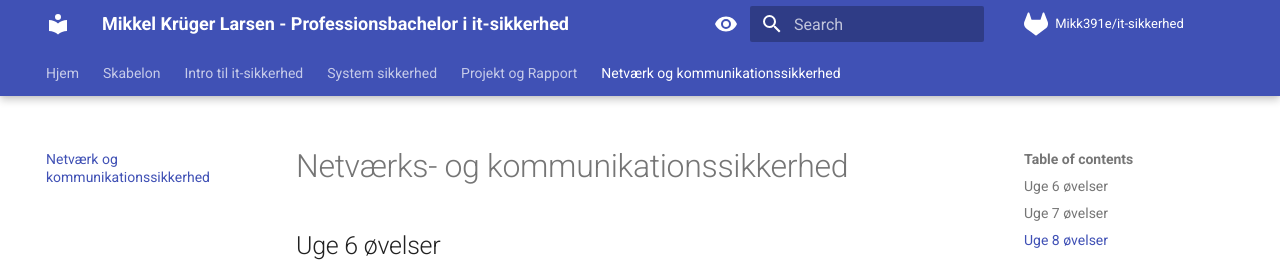
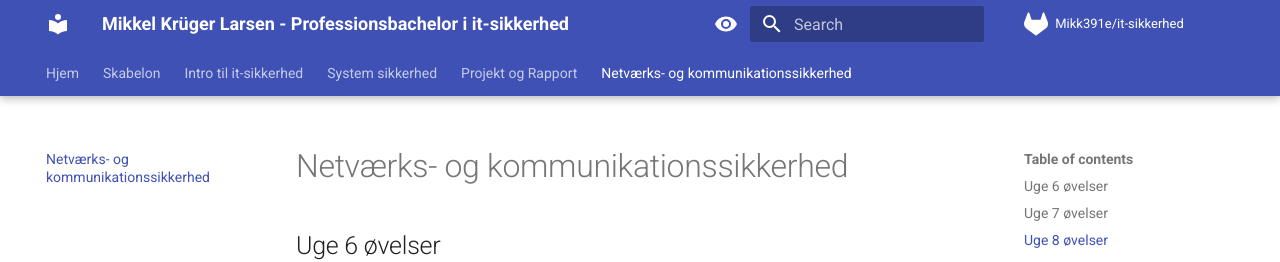
Before and after one commit to Mikk391e/it-sikkerhed, an MkDocs documentation site: the page built from my-project/pages/docs/NetværksSikkerhed.md, in a window 1280 px wide. Shown: the top 262 px of the page. Built offline with MkDocs 1.6.1 and Material for MkDocs 9.7.7, drawn with Linux system fonts in a browser that asks for light colours; comment, search, counter and statistics services are not loaded.

Commit message:
Fixed spelling error in mkdocs.yml

```diff
--- a/my-project/pages/mkdocs.yml
+++ b/my-project/pages/mkdocs.yml
@@ -5,7 +5,7 @@ nav:
   - Intro til it-sikkerhed: IntroduktionTilItSikkerhed.md
   - System sikkerhed: SystemSikkerhed.md
   - Projekt og Rapport: ProjektOgRapport.md
-  - Netværk og kommunikationssikkerhed: NetværksSikkerhed.md
+  - Netværks- og kommunikationssikkerhed: NetværksSikkerhed.md
 repo_url: https://gitlab.com/Mikk391e/it-sikkerhed
 repo_name: Mikk391e/it-sikkerhed
 theme:
```
